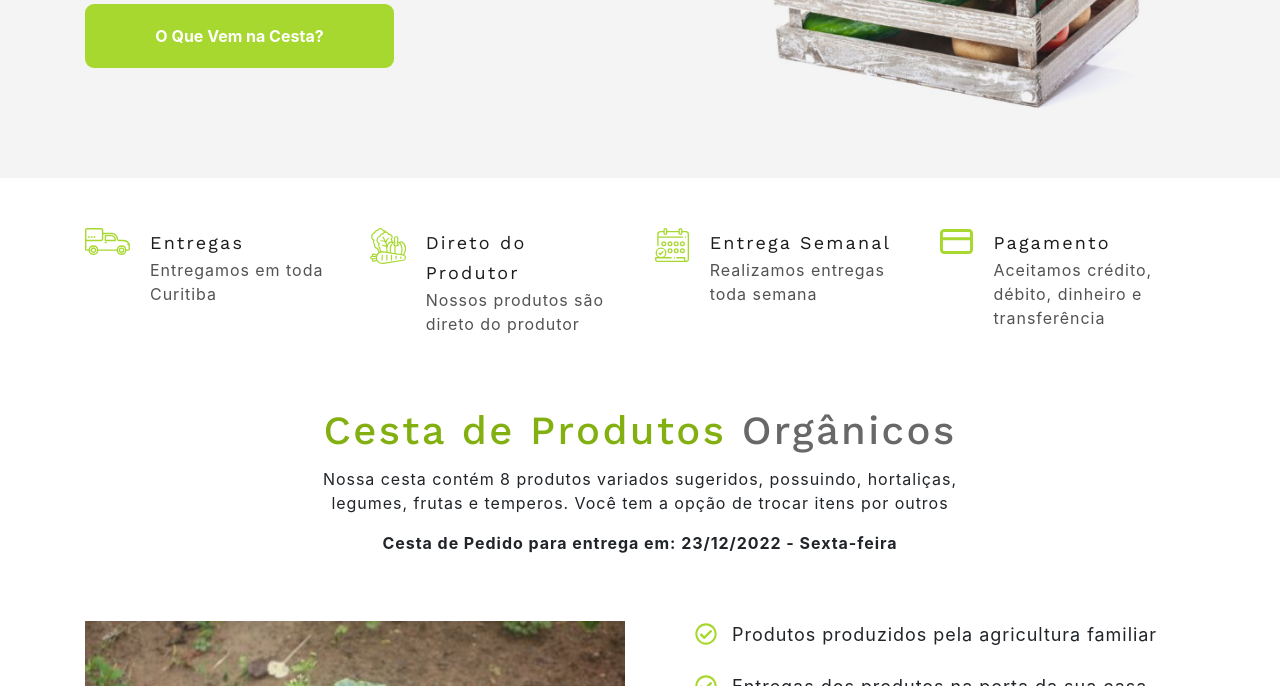
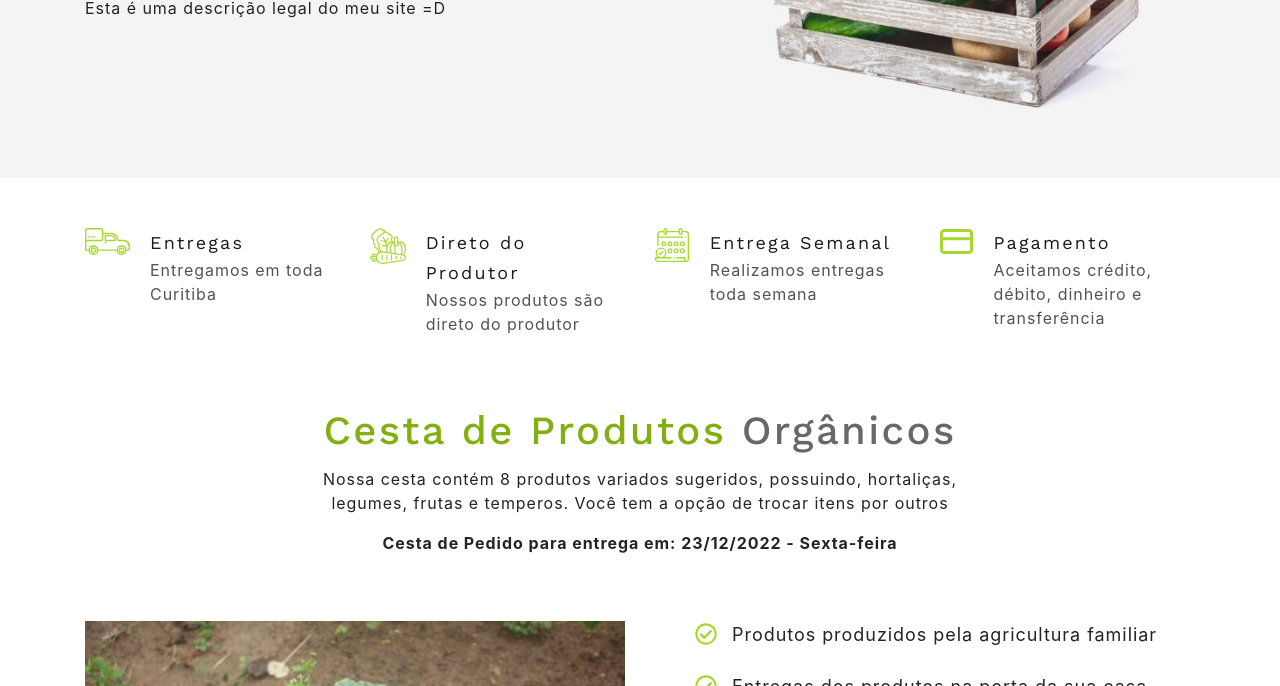
Before and after one commit to Guiador-Digital/curso_deploy_app_html_css_com_amplify, a website: page index.html in a window 1280 px wide. Shown: the part 414-1100 px from the top of the page. Drawn offline with nearby package versions, Linux system fonts and the light colour scheme.

Commit message:
Removendo o botão

```diff
--- a/index.html
+++ b/index.html
@@ -171,15 +171,6 @@
             <p>
               Esta é uma descrição legal do meu site =D
             </p>
-            <button
-              type="button"
-              id="btnVerProdutos"
-              class="btn"
-              data-target="#listaCesta"
-              data-toggle="modal"
-            >
-              O Que Vem na Cesta?
-            </button>
           </div>
           <div class="col-lg-5 col-md-5 col-sm-12 col-xs-12">
             <img
```
